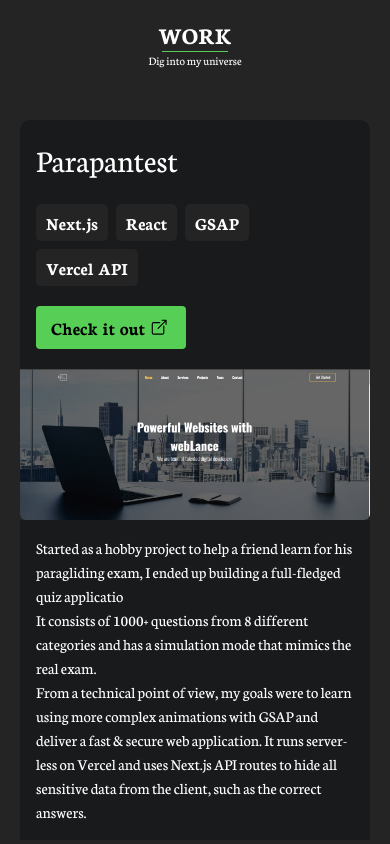
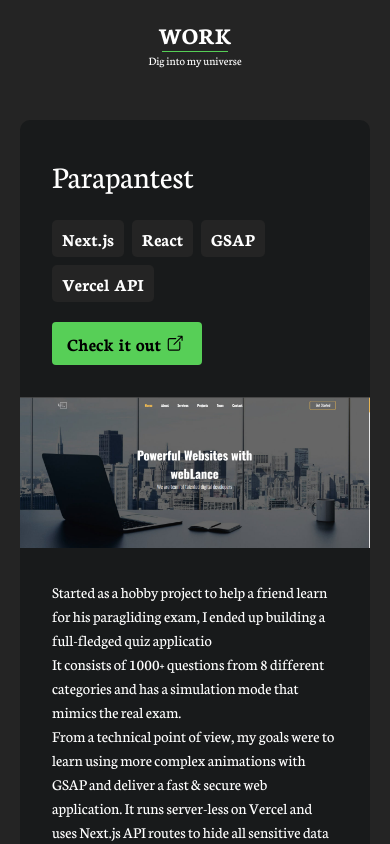
Before and after one commit to Davmike/new-portfolio, a React (Vite) app: page / in a window 390 px wide. Shown: the part 1900-2744 px from the top of the page. Built offline with nearby package versions, Linux system fonts and the light colour scheme.

Commit message:
feat: add borders for all project div

```diff
--- a/src/Components/Work.tsx
+++ b/src/Components/Work.tsx
@@ -78,7 +78,11 @@ function Work() {
           }`}
         >
           {/* div for card data */}
-          <div className="bg-[#181A1B] px-[16px] py-[16px] rounded-t-[10px] pb-[20px] flex flex-col justify-between lg:justify-start lg:w-[340px] lg:p-[30px]">
+          <div
+            className={`bg-[#181A1B] px-[32px] py-[32px] flex flex-col justify-between lg:justify-start lg:w-[340px] lg:p-[30px] rounded-t-[10px] lg:rounded-none lg:rounded-l-[10px] ${
+              index % 2 !== 0 ? "lg:rounded-l-none lg:rounded-r-[10px]" : ""
+            }`}
+          >
             <h3 className="text-[white] text-[2rem]">{item.name}</h3>
             <div className="flex flex-wrap gap-[1ch] mt-[20px]">
               {item.skills.map((skill, skillIndex) => (
@@ -102,13 +106,9 @@ function Work() {
           </div>
           {/* div for image and description */}
           <div className="relative">
-            <img
-              src={item.src}
-              alt=""
-              className="w-[100%] object-cover rounded-b-md"
-            />
+            <img src={item.src} alt="" className="w-[100%] object-cover" />
             {/* div for description */}
-            <div className="bg-[#181A1B] text-[white] px-[16px] py-[16px] lg:absolute lg:inset-0 lg:bg-black lg:bg-opacity-75 lg:text-white lg:flex lg:flex-col lg:justify-center lg:items-center lg:opacity-0 lg:transition-opacity lg:duration-300 lg:group-hover:opacity-100 lg:rounded-b-md lg:p-4">
+            <div className="bg-[#181A1B] text-[white] px-[32px] py-[32px] rounded-b-[10px] lg:absolute lg:inset-0 lg:bg-black lg:bg-opacity-75 lg:text-white lg:flex lg:flex-col lg:justify-center lg:items-center lg:opacity-0 lg:transition-opacity lg:duration-300 lg:group-hover:opacity-100 lg:rounded-b-md lg:p-4">
               {item.description.map((description, descrindex) => (
                 <p key={descrindex}>{description}</p>
               ))}
```
